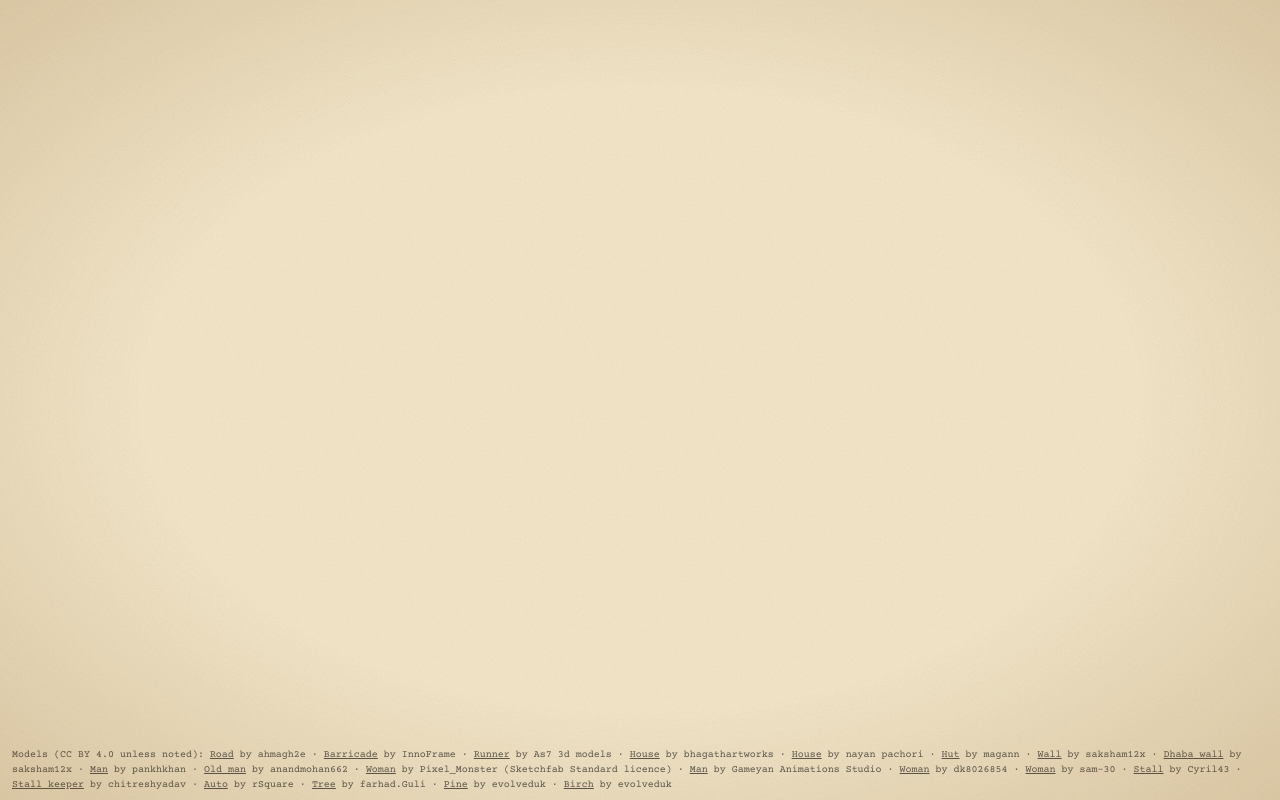
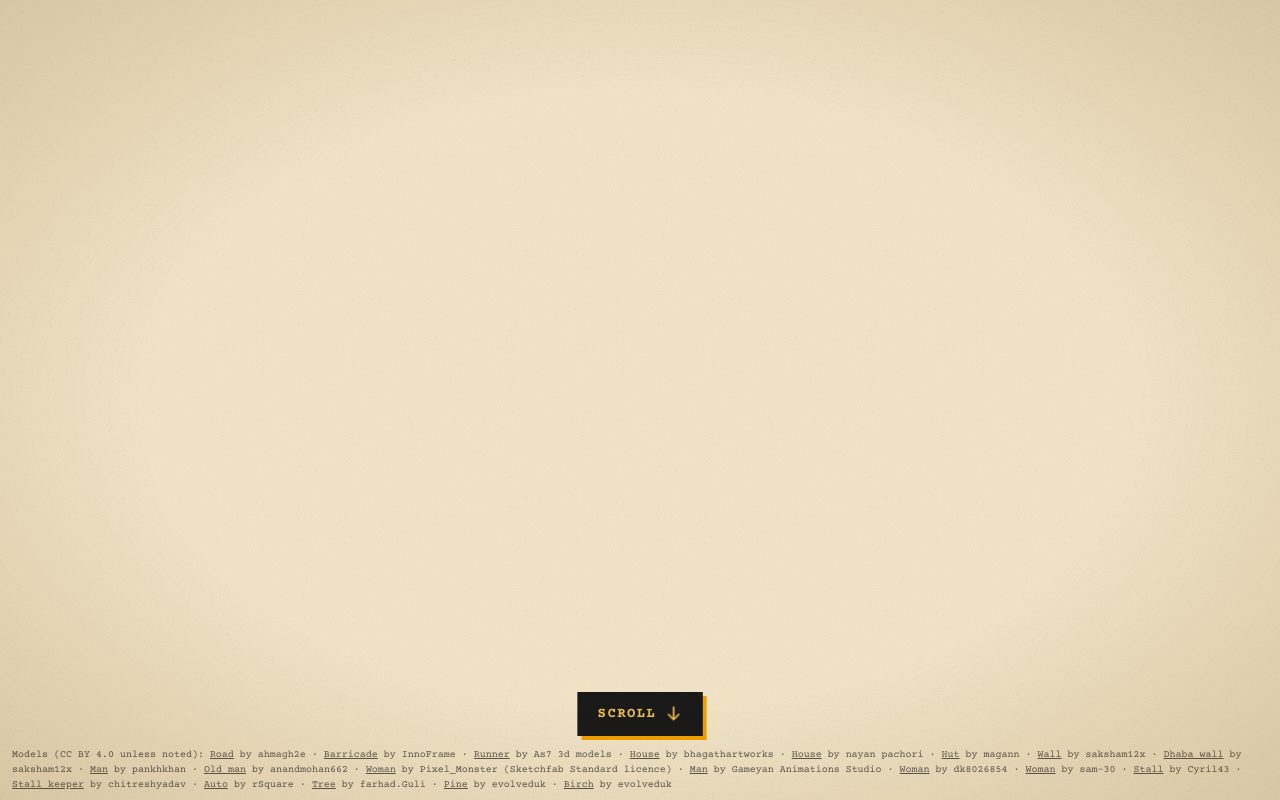
Before and after one commit to garvitshrma/Meraz, a Next.js app: page / in a window 1280 px wide. Built offline with nearby package versions, Linux system fonts and the light colour scheme; a web font is replaced by a local one.

Commit message:
Tell visitors to scroll
A "SCROLL" tag with a bouncing down arrow sits at the bottom of the road
scene from the first paint, before the 3D loads, and fades out as soon
as scrolling starts. Reduced motion has no scroll scene, so no hint.

```diff
--- a/components/RoadJump.tsx
+++ b/components/RoadJump.tsx
@@ -7,6 +7,7 @@
 // Loading: three.js ships with the page (the scene is the page), the opening shot's few assets are preloaded from the
 // HTML (app/page.tsx) and drawn as soon as they land, and the rest of the street streams in behind them.
 import { useEffect, useRef } from "react";
+import { ArrowDown } from "@phosphor-icons/react";
 import gsap from "gsap";
 import { ScrollTrigger } from "gsap/ScrollTrigger";
 import * as THREE from "three";
@@ -713,6 +714,8 @@ export default function RoadJump() {
         const [ask, go] = riding ? [false, false] : [!reduce && at >= ASK, reduce || at >= GO];
         if (sec.hasAttribute("data-ask") !== ask) sec.toggleAttribute("data-ask", ask);
         if (sec.hasAttribute("data-go") !== go) sec.toggleAttribute("data-go", go);
+        const moved = reduce || at > 0.02; // the scroll hint goes once scrolling starts (reduced motion has none)
+        if (sec.hasAttribute("data-moved") !== moved) sec.toggleAttribute("data-moved", moved);
         if (ask && driverHead) {
           const s = driverHead.getWorldPosition(v3()).project(camera); // the bubble's tail points at the top of his head
           tip.style.setProperty("--x", `${((s.x + 1) / 2) * el.clientWidth}px`);
@@ -1081,6 +1084,14 @@ export default function RoadJump() {
             ))}
           </ul>
         </nav>
+        {/* Scroll hint: up from the first paint (before the scene loads), gone once scrolling starts. */}
+        <p
+          aria-hidden="true"
+          className="pointer-events-none absolute bottom-16 left-1/2 z-[2] flex -translate-x-1/2 items-center gap-2 border-4 border-ink bg-ink px-4 py-2 font-mono text-sm font-bold tracking-widest text-turmeric shadow-[4px_4px_0_var(--color-marigold)] transition-opacity duration-300 group-data-[moved]:opacity-0"
+        >
+          SCROLL
+          <ArrowDown size={18} weight="bold" className="motion-safe:animate-bounce" />
+        </p>
         {/* CC BY 4.0 requires credit */}
         <p className="absolute bottom-2 left-3 right-3 z-[1] font-mono text-[10px] text-ink/70">
           Models (CC BY 4.0 unless noted):{" "}
```
